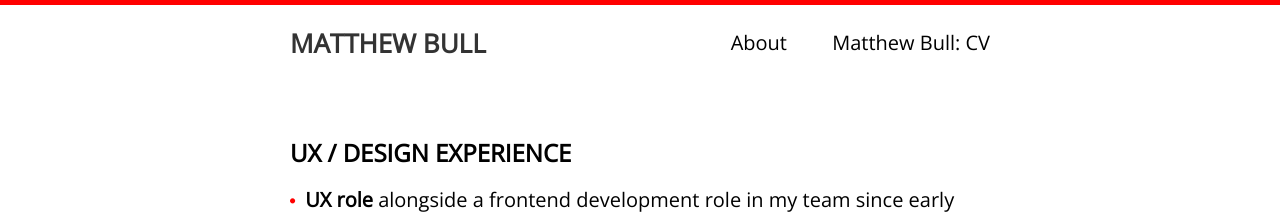
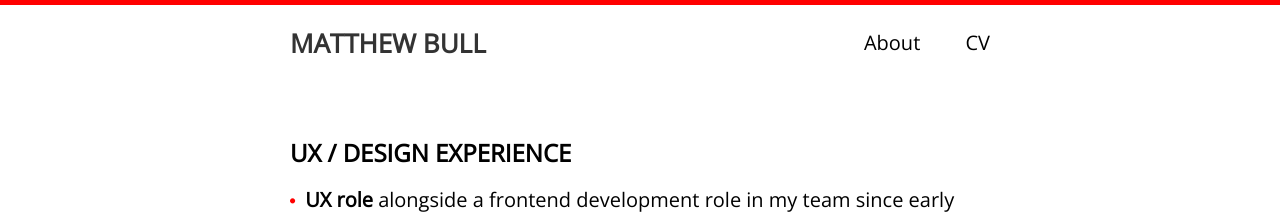
Before and after one commit to matthew-bull/matthew-bull.github.io, a Jekyll site: the page built from index.md, in a window 1280 px wide. Shown: the top 220 px of the page. Built offline with Jekyll 4.4.1, drawn with Linux system fonts in a browser that asks for light colours; nearby versions of some CDN libraries.

Commit message:
heading and title changes

```diff
--- a/_includes/head.html
+++ b/_includes/head.html
@@ -1,7 +1,7 @@
 <head>
     <meta charset="utf-8">
     <meta http-equiv="X-UA-Compatible" content="IE=edge">
-    <title>{% if page.title %}{{ page.title }}{% else %}{{ site.title }}{% endif %}</title>
+    <title>Matthew Bull - {% if page.title %}{{ page.title }}{% else %}{{ site.title }}{% endif %}</title>
     <meta name="viewport" content="width=device-width">
     <meta name="description" content="{{ site.description }}">
     <link rel="canonical" href="{{ page.url | replace:'index.html','' | prepend: site.baseurl | prepend: site.url }}">
--- a/_layouts/page.html
+++ b/_layouts/page.html
@@ -4,7 +4,7 @@
 <div class="post">
 
   <header class="post-header">
-    <h2>{{ page.title }}</h2>
+    <h2>Matthew Bull: {{ page.title }}</h2>
     <ul>
     	<li>Flat 2, 9 Clifton Crescent, Folkestone. CT20 2EL.</li>
     	<li>07595 350277 | {{ site.email }}</li>
--- a/index.md
+++ b/index.md
@@ -1,6 +1,6 @@
 ---
 layout: page
-title: "Matthew Bull: CV"
+title: CV
 ---
 
 ## UX / DESIGN EXPERIENCE
```
